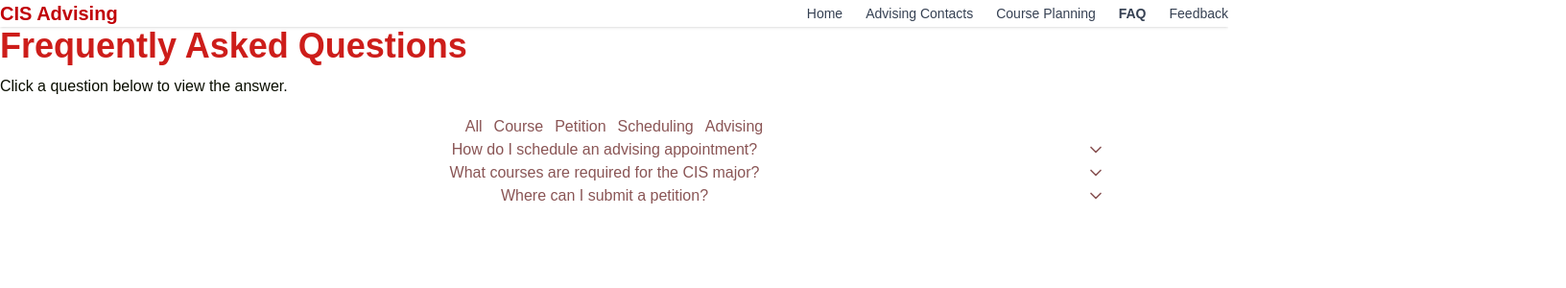
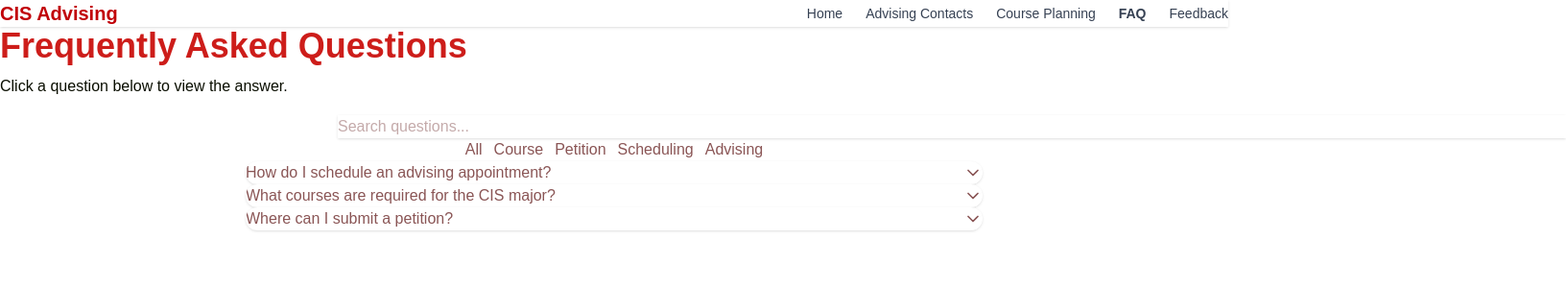
Before and after one commit to allison-a/cis-advising-platform, a Next.js app: page /faq in a window 1280 px wide. Shown: the top 300 px of the page at 96% size, 1632 px wide, since content can reach past the window. Built offline with nearby package versions, Linux system fonts and the light colour scheme.

Commit message:
Alter FAQ - Added Search Function - Improved upon accordian-style faq

```diff
--- a/src/components/FAQAccordion.tsx
+++ b/src/components/FAQAccordion.tsx
@@ -1,6 +1,6 @@
 'use client';
 
-import { useState } from 'react';
+import { useState, useMemo } from 'react';
 import { FAQ } from '@/lib/faqs';
 import { AnimatePresence, motion } from 'framer-motion';
 import { ChevronDown } from 'lucide-react';
@@ -10,33 +10,52 @@ const categories = ['All', 'Course', 'Petition', 'Scheduling', 'Advising'];
 export default function FAQAccordion({ faqs }: { faqs: FAQ[] }) {
   const [openId, setOpenId] = useState<string | null>(null);
   const [selectedCategory, setSelectedCategory] = useState('All');
+  const [searchTerm, setSearchTerm] = useState('');
 
   const toggle = (id: string) => {
     setOpenId(prev => (prev === id ? null : id));
   };
 
-  const filteredFaqs = selectedCategory === 'All'
-    ? faqs
-    : faqs.filter(faq => faq.category.toLowerCase() === selectedCategory.toLowerCase());
+  const filteredFaqs = useMemo(() => {
+    return faqs.filter(faq => {
+      const matchCategory =
+        selectedCategory === 'All' ||
+        faq.category.toLowerCase() === selectedCategory.toLowerCase();
+      const matchSearch =
+        faq.question.toLowerCase().includes(searchTerm.toLowerCase()) ||
+        faq.answer.toLowerCase().includes(searchTerm.toLowerCase());
+
+      return matchCategory && matchSearch;
+    });
+  }, [faqs, selectedCategory, searchTerm]);
 
   return (
-    //Buttons dont work
-    <section className="w-screen flex flex-col items-center">
-      {/* Filter Buttons */}
-      <div className="flex flex-wrap justify-center gap-3 mb-6">
+    <section className="w-screen flex flex-col items-center px-4 pb-16">
+      {/* Search Field */}
+      <div className="mb-6 w-full max-w-xl">
+        <input
+          type="text"
+          placeholder="Search questions..."
+          className="w-screen px-5 py-3 text-sm rounded-full border border-gray-300 shadow-sm focus:outline-none focus:ring-2 focus:ring-red-500 transition"
+          value={searchTerm}
+          onChange={e => setSearchTerm(e.target.value)}
+        />
+      </div>
+
+      {/* Category Buttons */}
+      <div className="flex flex-wrap justify-center gap-3 mb-12">
         {categories.map(category => {
             const isActive = selectedCategory === category;
             return (
             <button
                 key={category}
                 onClick={() => setSelectedCategory(category)}
-                className={`appearance-none px-4 py-2 rounded-full border text-sm font-semibold transition duration-200 outline-none focus:ring-2 focus:ring-red-400
+                className={`px-5 py-2 rounded-full border text-sm font-medium transition duration-200 focus:outline-none focus:ring-2 focus:ring-red-500
                 ${
                     isActive
                     ? 'bg-red-700 text-white border-white'
                     : 'bg-white text-red-700 border-white hover:bg-[#e9d0d0] hover:shadow-[0_0_12px_4px_rgba(185,28,28,0.35)]'
                 }`}
-
             >
                 {category}
             </button>
@@ -45,17 +64,22 @@ export default function FAQAccordion({ faqs }: { faqs: FAQ[] }) {
       </div>
 
 
+      {/* FAQs */}
+      <div className="w-screen max-w-3xl space-y-4">
+        {filteredFaqs.length === 0 && (
+          <p className="text-center text-gray-500 italic">No questions matched your search.</p>
+        )}
 
-{/*
-    <section className="w-screen flex justify-center"> */}
-      <div className="w-full max-w-screen-lg px-4 space-y-4">
         {filteredFaqs.map(({ id, question, answer }) => (
-          <div key={id} className="border border-gray-200 rounded-lg overflow-hidden">
+          <div
+            key={id}
+            className="border border-gray-200 rounded-xl shadow-sm bg-white overflow-hidden"
+          >
             <button
               onClick={() => toggle(id)}
-              className="w-full flex justify-between items-center px-4 py-3 font-semibold text-red-700 hover:bg-[#f6f5f3] transition"
+              className="w-full flex justify-between items-center px-5 py-4 font-semibold text-red-700 hover:bg-red-50 transition"
             >
-              <span className="w-full text-center">{question}</span>
+              <span className="w-full text-left">{question}</span>
               <ChevronDown
                 className={`w-5 h-5 shrink-0 transition-transform duration-300 ${
                   openId === id ? 'rotate-180' : 'rotate-0'
@@ -66,14 +90,14 @@ export default function FAQAccordion({ faqs }: { faqs: FAQ[] }) {
             <AnimatePresence initial={false}>
               {openId === id && (
                 <motion.div
-                  key="content"
+                  key="answer"
                   initial={{ height: 0, opacity: 0 }}
                   animate={{ height: 'auto', opacity: 1 }}
                   exit={{ height: 0, opacity: 0 }}
                   transition={{ duration: 0.3, ease: 'easeInOut' }}
-                  className="px-4 bg-[#dabdb8]"
+                  className="px-5 bg-[#f9f5f2]"
                 >
-                  <div className="py-3 text-sm text-gray-800 text-center">{answer}</div>
+                  <div className="py-4 text-sm text-gray-800 leading-relaxed">{answer}</div>
                 </motion.div>
               )}
             </AnimatePresence>
```
Lines whose indentation alone changed are shown as unchanged.
